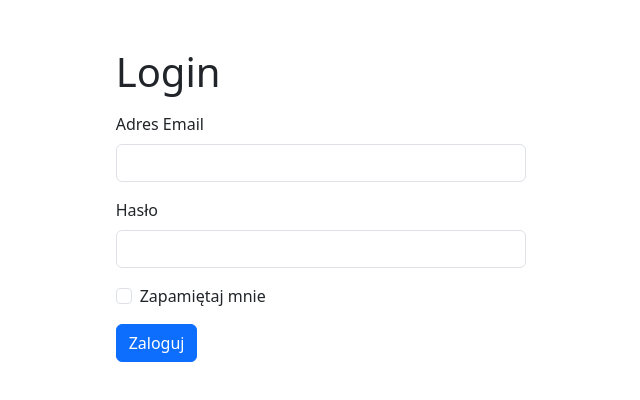
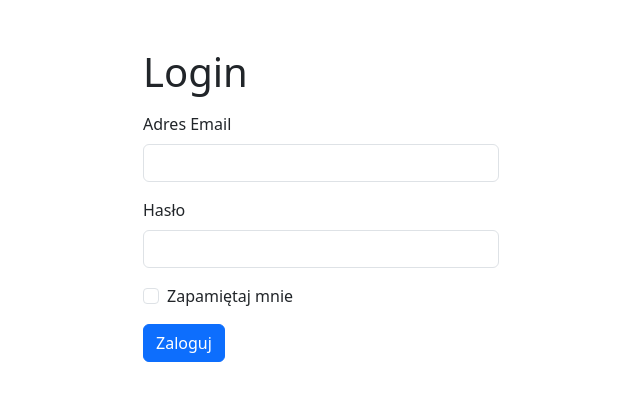
Before and after one commit to SaWyyy/PersonalFinancesAppClient, a React (Vite) app: page /login in a window 1280 px wide. Shown: the top 400 px of the page, without its empty margins (319-959 px from the left). Built offline with nearby package versions, Linux system fonts and the light colour scheme.

Commit message:
Fix login form

```diff
--- a/src/components/Login.jsx
+++ b/src/components/Login.jsx
@@ -65,12 +65,12 @@
 	};
 
 	return (
-		<div className="containter mt-5">
+		<div className="container mt-5">
 			<div className="row justify-content-center align-items-center">
 				<div className="col-sm-12 col-md-12 col-lg-4">
 					<h1 className="mb-3">Login</h1>
-					<div className="message">{alert()}</div>
 					<form method="post">
+						<div className="messages">{alert()}</div>
 						<div className="mb-3">
 							<label className="form-label">Adres Email</label>
 							<input
--- a/src/main.jsx
+++ b/src/main.jsx
@@ -2,7 +2,7 @@
 import ReactDOM from 'react-dom/client'
 import App from './App.jsx'
 import { BrowserRouter } from 'react-router-dom'
-import "bootstrap/dist/css/bootstrap.min.css";
+import "bootstrap/dist/css/bootstrap.css";
 
 ReactDOM.createRoot(document.getElementById('root')).render(
   <React.StrictMode>
```
